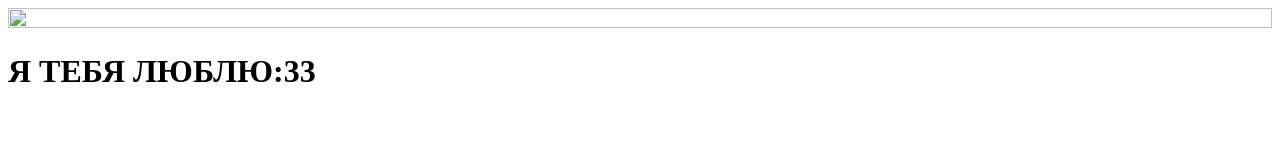
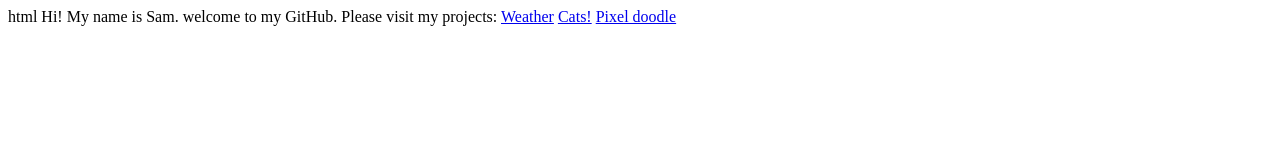
Before and after one commit to SamLeonov/SamLeonov.github.io, a plain HTML site: page index.html in a window 1280 px wide. Drawn offline with Linux system fonts and the light colour scheme; no server answers.

Commit message:
added alpha of my projects

```diff
--- a/index.html
+++ b/index.html
@@ -1,30 +1,19 @@
-<!DOCTYPE html>
-<html lang="en">
-<head>
-  <meta charset="UTF-8">
-  <title>Document</title>
-  <style>
-    img {
-      height:100%;
-      width:100%;
-    }
-    </style>
-</head>
-<body>
-  <img src="#" />
-  <script>
+html <!DOCTYPE html>
+  <head>
+    <title>index</title>
+    <link rel="icon" type="image/x-icon" href="./assets/favicon.ico" />
+    <meta charset="utf-8" />
+    <meta name="viewport" content="width=device-width, initial-scale=1" />
+  </head>
 
-  const img = document.querySelector('img');
-  fetch('https://api.giphy.com/v1/gifs/translate?api_key=Fmewue0qWvB53tWsJdDzG22k8Keze8i3&s=cats', {mode: 'cors'})
-  .then(function(response) {
-      return response.json();
-    })
-    .then(function(response) {
-        img.src = response.data.images.original.url;
-    });
+  <body>
+   Hi!
+   My name is Sam.
+   welcome to my GitHub.
+   Please visit my projects:
+   <a href = "SamLeonov.github.io/Weather">Weather</a>
+   <a href = "SamLeonov.github.io/CatGif">Cats!</a>
+   <a href = "SamLeonov.github.io/Doddle">Pixel doodle</a>
 
-
-  </script>
-<h1> Я ТЕБЯ ЛЮБЛЮ:33 </h1>
-</body>
+  </body>
 </html>
```
